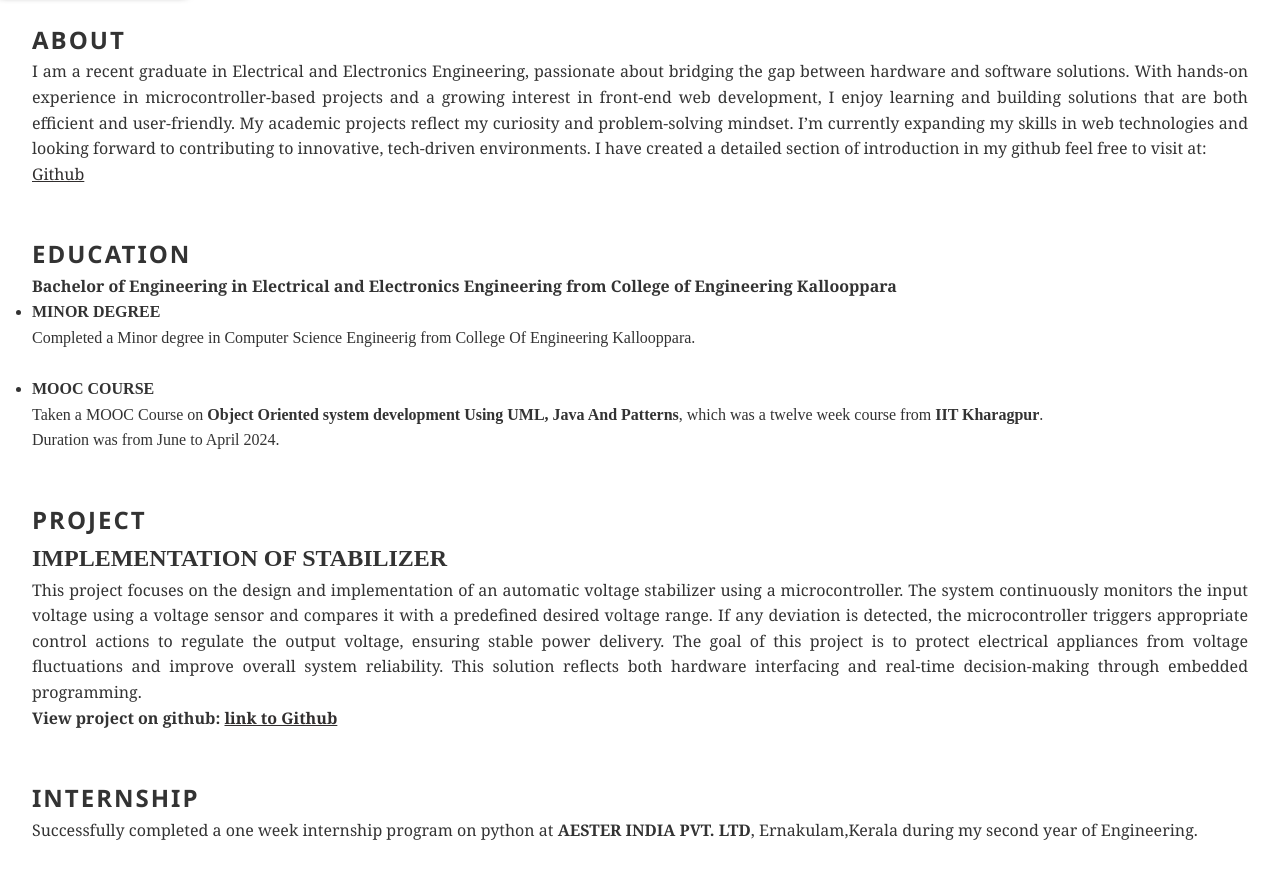
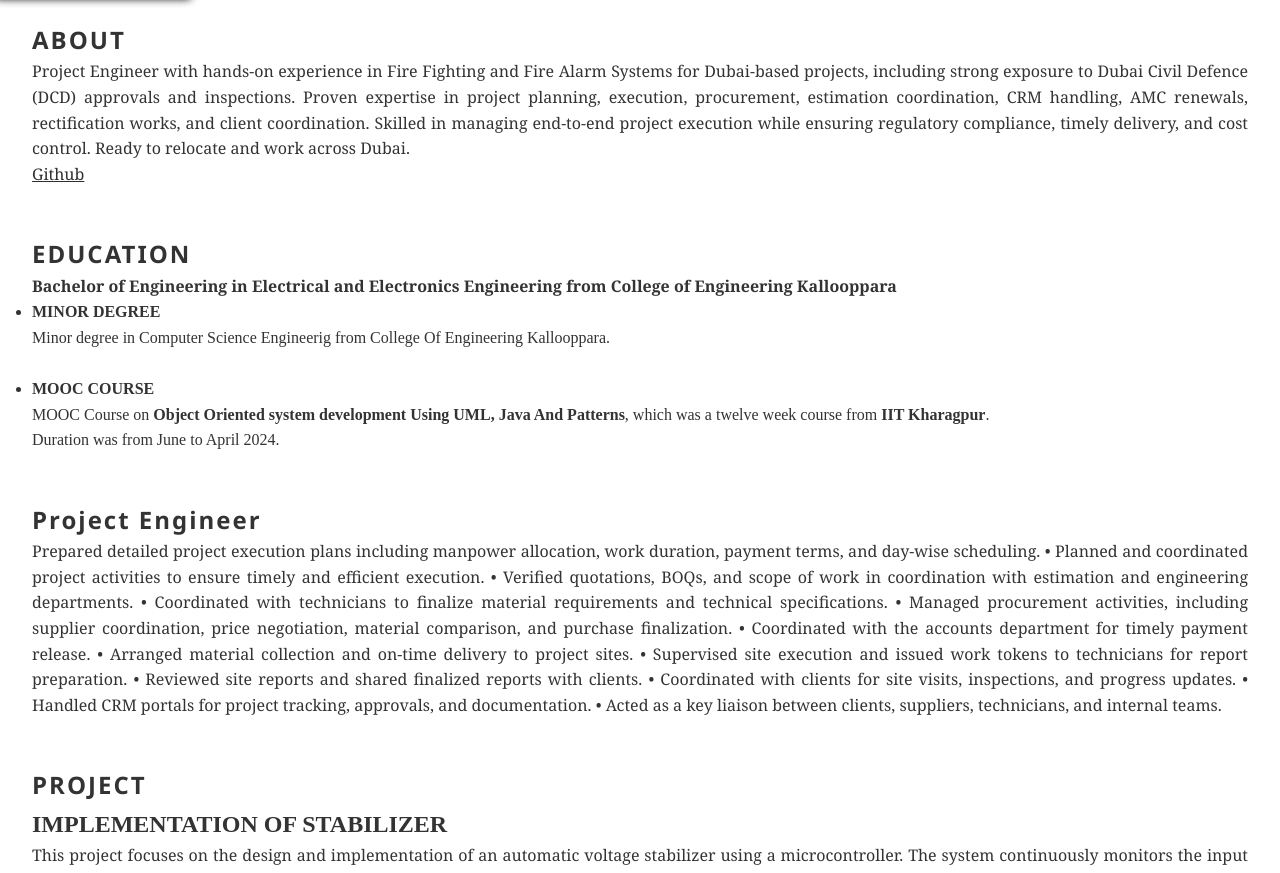
Before and after one commit to Anupama9283/Anupama9283.github.io, a plain HTML site: page index.html in a window 1280 px wide. Shown: the part 196-1069 px from the top of the page. Drawn offline with Linux system fonts and the light colour scheme.

Commit message:
Update index.html

```diff
--- a/index.html
+++ b/index.html
@@ -204,13 +204,11 @@
             <section id="About">
             <h1>ABOUT</h1>
             <p style="font-family: Cambria, Cochin, Georgia, Times, 'Times New Roman', serif;">
-                I am a recent graduate in Electrical and Electronics Engineering,
-                passionate about bridging the gap between hardware and software solutions.
-                With hands-on experience in microcontroller-based projects and a growing interest in front-end web development,
-                I enjoy learning and building solutions that are both efficient and user-friendly.
-                My academic projects reflect my curiosity and problem-solving mindset.
-                I’m currently expanding my skills in web technologies and looking forward to contributing to innovative, tech-driven environments.
-                I have created a detailed section of introduction in my github feel free to visit at:
+                Project Engineer with hands-on experience in Fire Fighting and Fire Alarm Systems for Dubai-based
+projects, including strong exposure to Dubai Civil Defence (DCD) approvals and inspections. Proven
+expertise in project planning, execution, procurement, estimation coordination, CRM handling, AMC renewals,
+rectification works, and client coordination. Skilled in managing end-to-end project execution while ensuring
+regulatory compliance, timely delivery, and cost control. Ready to relocate and work across Dubai.
                 <br><a style="color:#312e2e; ;" href="https://github.com/Anupama9283/Anupama9283/blob/8e94fd54bf135da7d8b0c905d60549e9fefc4ee5/README.md" target="_blank">Github</a>
              </p>
 
@@ -221,10 +219,30 @@
             <p style="font-family: Cambria, Cochin, Georgia, Times, 'Times New Roman', serif;">
                 <b>Bachelor of Engineering in Electrical and Electronics Engineering from College of Engineering Kallooppara</b>
 
-                <br><b><ul><li>MINOR DEGREE </b><br>Completed a Minor degree in Computer Science Engineerig from College Of Engineering Kallooppara.</li>
-                <br><b><li>MOOC COURSE</b><br>Taken a MOOC Course on <b>Object Oriented system development Using UML, Java And Patterns</b>, which was a twelve week course
+                <br><b><ul><li>MINOR DEGREE </b><br> Minor degree in Computer Science Engineerig from College Of Engineering Kallooppara.</li>
+                <br><b><li>MOOC COURSE</b><br> MOOC Course on <b>Object Oriented system development Using UML, Java And Patterns</b>, which was a twelve week course
                 from <b>IIT Kharagpur</b>. <br>Duration was from June to April 2024.</li></ul>
             </p>
+        </section>
+        <section id="Experience">
+          <h1>Project Engineer</h1>
+            <P style="font-family: Cambria, Cochin, Georgia, Times, 'Times New Roman', serif;">
+                Prepared detailed project execution plans including manpower allocation, work duration, payment
+terms, and day-wise scheduling.
+• Planned and coordinated project activities to ensure timely and efficient execution.
+• Verified quotations, BOQs, and scope of work in coordination with estimation and engineering
+departments.
+• Coordinated with technicians to finalize material requirements and technical specifications.
+• Managed procurement activities, including supplier coordination, price negotiation, material comparison,
+and purchase finalization.
+• Coordinated with the accounts department for timely payment release.
+• Arranged material collection and on-time delivery to project sites.
+• Supervised site execution and issued work tokens to technicians for report preparation.
+• Reviewed site reports and shared finalized reports with clients.
+• Coordinated with clients for site visits, inspections, and progress updates.
+• Handled CRM portals for project tracking, approvals, and documentation.
+• Acted as a key liaison between clients, suppliers, technicians, and internal teams.
+            </P>
         </section>
         <section id="Project">
             <h1>PROJECT</h1>
@@ -250,7 +268,7 @@
         <section id="Resume">
             <h1>RESUME</h1>
             <p style="font-family: Cambria, Cochin, Georgia, Times, 'Times New Roman', serif;">You can download my resume here:</p>
-            <a style="color: #312e2e;" href="https://acrobat.adobe.com/id/urn:aaid:sc:AP:abe0656c-a01a-4908-906c-b73312765ceb" download class="download-btn" target="_blank">Download Resume</a>
+            <a style="color: #312e2e;" href="https://acrobat.adobe.com/id/urn:aaid:sc:AP:b04e978d-5ebe-4eb9-9005-5328a6beb474" download class="download-btn" target="_blank">Download Resume</a>
 
         </section>
         <section id="Contact">
```
